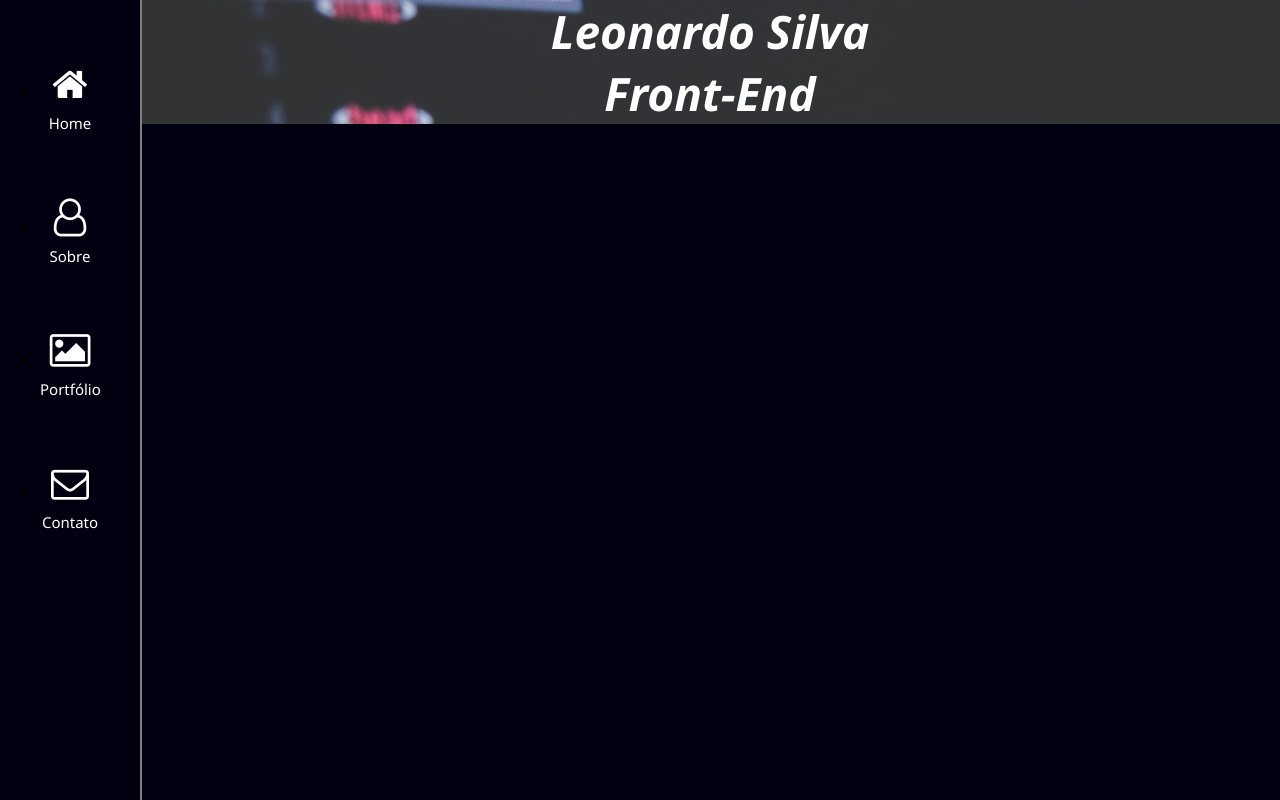
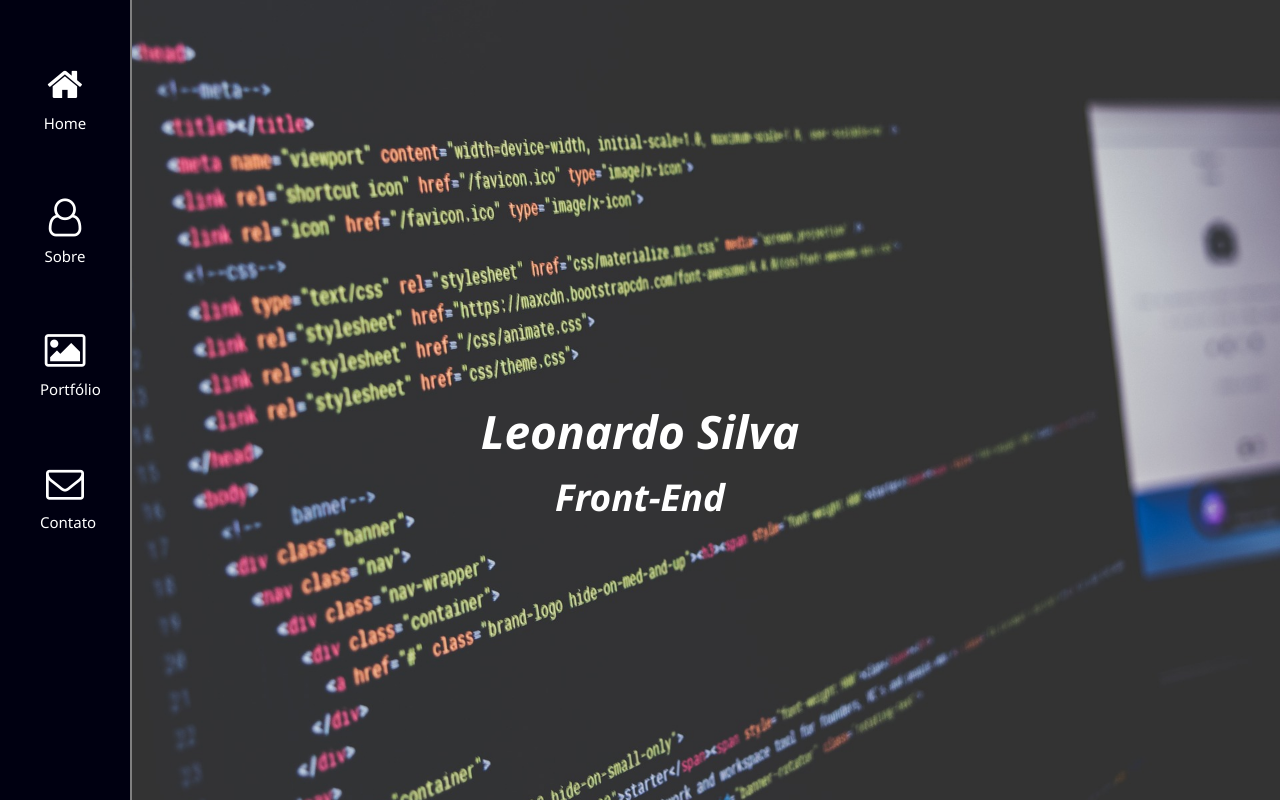
Before and after one commit to leoers/leoers.github.io, a plain HTML site: page index.html in a window 1280 px wide. Drawn offline with Linux system fonts and the light colour scheme.

Commit message:
header corrigido

```diff
--- a/css/style.css
+++ b/css/style.css
@@ -4,7 +4,7 @@
 	border: 0;
 }
 
-body{
+html, body{
 	width: 100%;
 	height: 100%;
 	background-color: #001;
@@ -12,23 +12,24 @@ body{
 }
 
 main{
+	height: 100%;
 	display: flex;
-	flex-wrap: nowrap;
-	height: 100%;
 }
 
 /* Nav */
 
 nav{
-	width: 140px;
+	width: 130px;
 	border-right: 2px solid gray;
+	position: fixed;
 	height: 100%;
-	position: absolute;
+	background-color: #001;
 }
 
 li{
 	text-align: center;
 	margin: 55px 40px;
+	list-style: none;
 }
 
 li a{
@@ -44,29 +45,32 @@ li a{
 
 /* Geral */
 
-#right{
-	margin-left: 140px;
-	width: 100%;
-	height: 100%;
 
-}
 
 header{
 	background-image: url(../img/bg-computer.jpg);
+	background-size: cover;
+	background-position: center;
+	background-repeat: no-repeat;
+	width: 100%;
 	height: 100%;
-	width: 100%;
 }
 
-header h1{
+.container{
+	position: relative;
+	top: 50%;
+}
+
+header section h1{
 	color: #fff;
 	text-align: center;
 	font-size: 46px;
 }
 
-h1 .geral-font-cargo{
-	font-size: 27px;
+h1 .right-font-cargo{
+	font-size: 37px;
 }
 
-header h1, h1 .right-font-cargo{
+header section h1, h1 .right-font-cargo{
 	font-style: italic;
 }
--- a/index.html
+++ b/index.html
@@ -10,23 +10,20 @@
 </head>
 <body>
     <main>
-		<div id="left">
 		<nav>
 			<ul>
-					<li><a href="#home"><i class="fa fa-home"></i><p>Home</p></a></li>
+				<li><a href="#home" id="teste"><i class="fa fa-home"></i><p>Home</p></a></li>
 				<li><a href="#sobre"><i class="fa fa-user-o"></i><p>Sobre</p></a></li>
 				<li><a href="#port"><i class="fa fa-picture-o"></i><p>Portfólio</p></a></li>
 				<li><a href="#contato"><i class="fa fa-envelope-o"></i><p>Contato</p></a></li>
 			</ul>
 		</nav>
-		</div>
-		<div id="right">
 		<header>
+			<section class="container">
 				<h1>Leonardo Silva<br /> <span class="right-font-cargo">Front-End</span></h1>
+			</section>
 		</header>
-		</div>
     </main>
+    <script type="text/javascript" src="js/main.js"></script>
 </body>
 </html>
-
-<!-- https://www.w3schools.com/w3css/tryw3css_templates_dark_portfolio.htm#contact -->
--- /dev/null
+++ b/js/main.js
@@ -0,0 +1 @@
+let botao = document.getElementById("teste").addEventListener("click", function(){alert('oi')});
```
Lines whose indentation alone changed are shown as unchanged.
